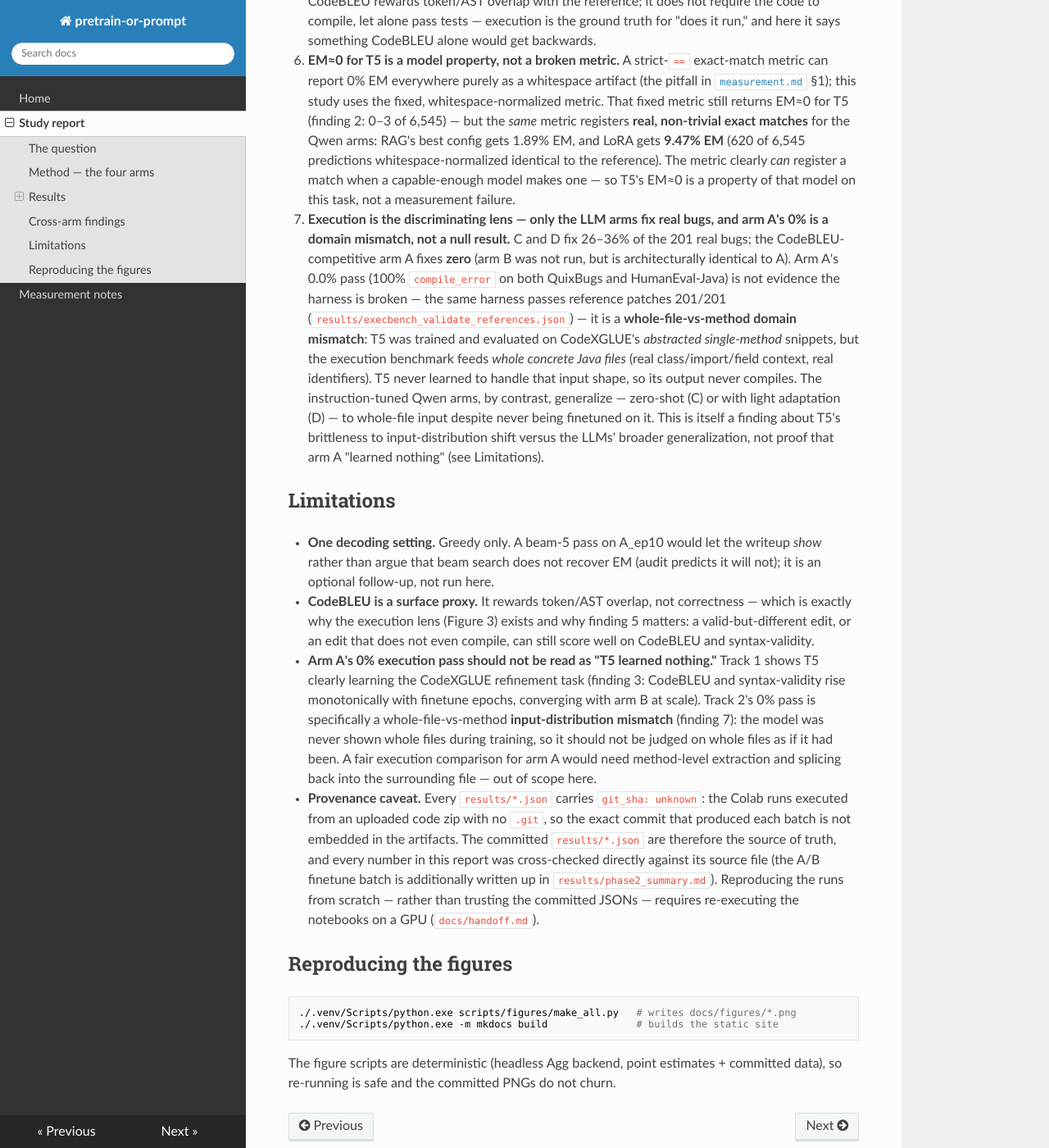
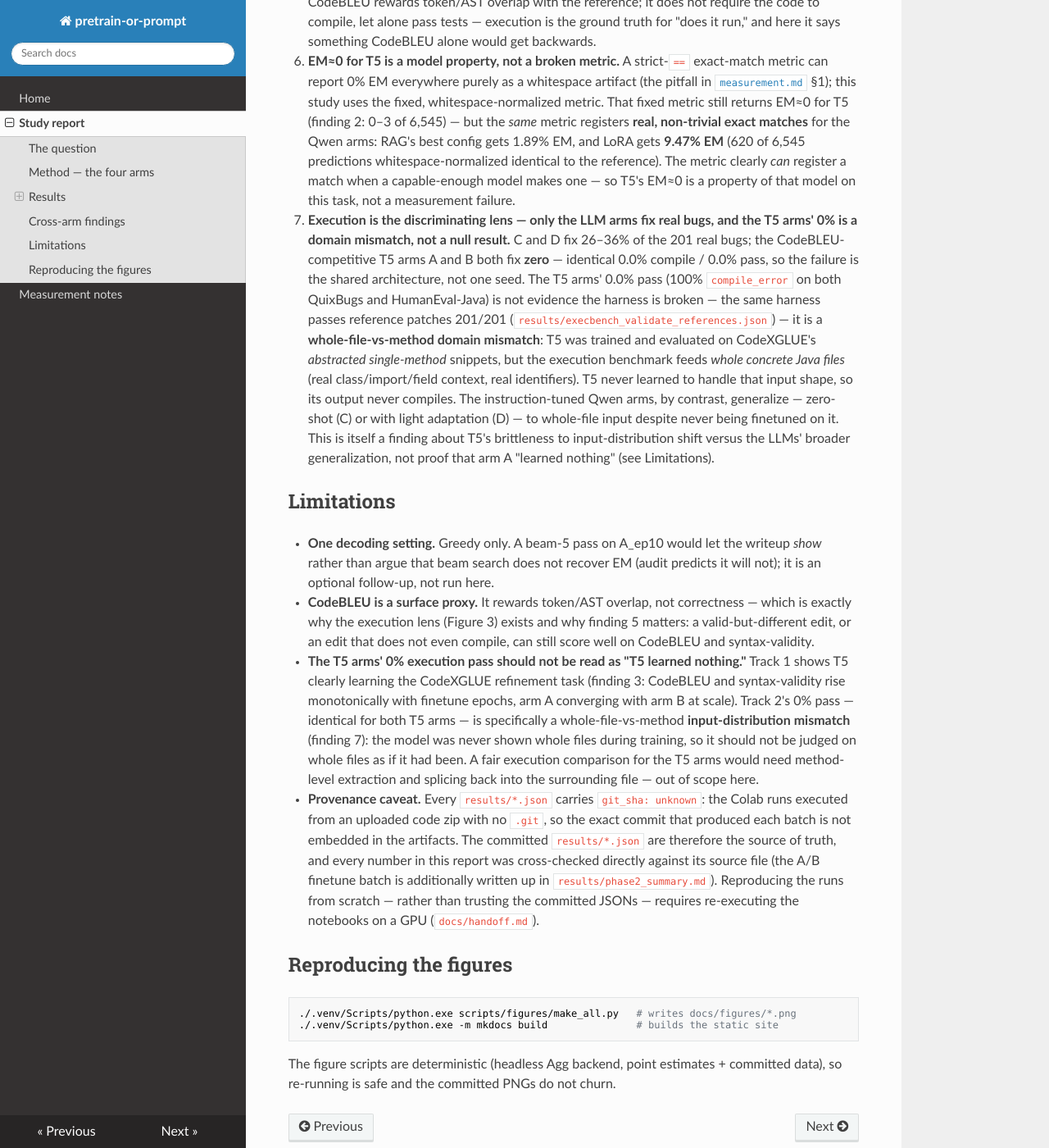
Before and after one commit to yib7/Strats-for-Bug-Fixing, an MkDocs documentation site: the page built from docs/report.md, in a window 1280 px wide and 1400 px high, scrolled down 6184 px. Shown: the whole window at 82% size. Built offline with MkDocs 1.6.1, drawn with Linux system fonts in a browser that asks for light colours; nearby versions of some CDN libraries; some of the changed text lies outside the part shown.

Commit message:
execbench: fold measured arm-B execution into the report (0%/0%, matches arm A)
The user ran the colab_execbench.ipynb arm-B cells; results/execbench_B.json
lands at 0.0% compile / 0.0% pass on all 201 bugs (40 QuixBugs + 161
HumanEval-Java, 100% compile_error) -- identical to arm A. This confirms the
whole-file-vs-method mismatch is shared by both from-scratch/pretrained T5 arms,
not an arm-A artifact.

- results/execbench_B.json committed; make_all.py rebuilds execbench_agreement.csv
  (now 4 rows) and re-renders Figure 3 (arm B point at pass@1=0, atop arm A).
- report.md: replaced every "arm B was not run ... an expectation, not a
  measurement" hedge (method execution lens, headline, findings 5/7, limitations)
  with the measured number.
- results-manifest.md: execbench_B flipped to done; tally 36/36, no optional gap.
- README / index / gpu-runbook / handoff: arm-B hedges -> measured 0%/0%.
- test_build_csv.py: refreshed the drift-guard docstring (arm B no longer absent).

Verify: 311 passed / 1 skipped, ruff + format clean, mkdocs green.

```diff
--- a/docs/report.md
+++ b/docs/report.md
@@ -46,10 +46,11 @@
 - **Execution lens (Track 2).** Predicted fixes run through the JDK harness over the 201 vendored
   QuixBugs-Java (40) + HumanEval-Java (161) bugs; the harness is validated **201/201 on reference
   patches** (`results/execbench_validate_references.json`). Real pass@1 / compile-rate per arm:
-  **A** — 0.0% compile, 0.0% pass (100% `compile_error`, both benches); **C (RAG)** — 70.6% compile,
-  **35.8%** pass (QuixBugs 25.0%, HumanEval-Java 38.5%); **D (LoRA)** — 69.2% compile, **26.4%** pass
-  (QuixBugs 32.5%, HumanEval-Java 24.8%). (Arm B was not run through the execution harness — optional
-  per the results manifest, skipped in this batch since its CodeBLEU is near-identical to arm A's.)
+  **A** — 0.0% compile, 0.0% pass (100% `compile_error`, both benches); **B** — 0.0% compile, 0.0% pass
+  (100% `compile_error`, both benches); **C (RAG)** — 70.6% compile, **35.8%** pass (QuixBugs 25.0%,
+  HumanEval-Java 38.5%); **D (LoRA)** — 69.2% compile, **26.4%** pass (QuixBugs 32.5%, HumanEval-Java
+  24.8%). Both T5 arms (A and B — trained on abstracted single methods) fix zero bugs; the two LLM arms
+  carry the entire execution signal.
 
 ## Results
 
@@ -143,16 +144,16 @@
 ![Execution pass@1 vs CodeBLEU per arm](figures/execution_vs_codebleu.png)
 
 *Figure 3 — `docs/figures/execution_vs_codebleu.png`. Real per-arm execution predictions
-(`results/execbench_{A,C,D}.json`) plotted against each arm's Track-1 CodeBLEU.* Each arm is one
-point (x = CodeBLEU, y = execution pass@1).
+(`results/execbench_{A,B,C,D}.json`) plotted against each arm's Track-1 CodeBLEU.* Each arm is one
+point (x = CodeBLEU, y = execution pass@1). Arms A and B sit atop each other at pass@1 = 0.
 
 **The headline: the two lenses disagree.** CodeBLEU ranks the arms **D (0.854) > C (0.652) > A ≈ B
-(≈0.48)**. Execution pass@1 ranks the three arms that were run **C (35.8%) > D (26.4%) > A (0.0%)** —
+(≈0.48)**. Execution pass@1 ranks the four arms **C (35.8%) > D (26.4%) > A ≈ B (0.0%)** —
 inverted at the top. Arm D "looks most right" by surface similarity; arm C "is most right" by
-does-it-actually-run. And arm A — CodeBLEU-competitive with C (0.48 vs 0.65, not wildly below) —
-fixes **zero** of 201 real bugs; CodeBLEU parity does not mean functional parity. (Arm B was not run
-through the harness; being architecturally identical to arm A and near-identical in CodeBLEU, it is
-expected to behave the same, but that is an expectation, not a measurement.) The takeaway is not
+does-it-actually-run. And arms A and B — CodeBLEU-competitive with C (0.48 vs 0.65, not wildly below) —
+fix **zero** of 201 real bugs; CodeBLEU parity does not mean functional parity. (Arm B, run through the
+same harness, lands at the identical 0.0% compile / 0.0% pass as arm A — the shared
+whole-file-vs-method mismatch, now measured rather than assumed.) The takeaway is not
 "CodeBLEU is useless" (it still separates all four arms from a random baseline and tracks
 syntax-validity sensibly within each arm) but that CodeBLEU is a **surface proxy** that does not
 preserve the functional-correctness ranking across architecturally different systems, and should not
@@ -208,10 +209,10 @@
    reference). The metric clearly *can* register a match when a capable-enough model makes one — so
    T5's EM≈0 is a property of that model on this task, not a measurement failure.
 
-7. **Execution is the discriminating lens — only the LLM arms fix real bugs, and arm A's 0% is a
+7. **Execution is the discriminating lens — only the LLM arms fix real bugs, and the T5 arms' 0% is a
    domain mismatch, not a null result.** C and D fix 26–36% of the 201 real bugs; the
-   CodeBLEU-competitive arm A fixes **zero** (arm B was not run, but is architecturally identical to
-   A). Arm A's 0.0% pass (100% `compile_error` on both
+   CodeBLEU-competitive T5 arms A and B both fix **zero** — identical 0.0% compile / 0.0% pass, so the
+   failure is the shared architecture, not one seed. The T5 arms' 0.0% pass (100% `compile_error` on both
    QuixBugs and HumanEval-Java) is not evidence the harness is broken — the same harness passes
    reference patches 201/201 (`results/execbench_validate_references.json`) — it is a
    **whole-file-vs-method domain mismatch**: T5 was trained and evaluated on CodeXGLUE's *abstracted
@@ -230,13 +231,13 @@
 - **CodeBLEU is a surface proxy.** It rewards token/AST overlap, not correctness — which is exactly why
   the execution lens (Figure 3) exists and why finding 5 matters: a valid-but-different edit, or an
   edit that does not even compile, can still score well on CodeBLEU and syntax-validity.
-- **Arm A's 0% execution pass should not be read as "T5 learned nothing."** Track 1 shows T5 clearly
+- **The T5 arms' 0% execution pass should not be read as "T5 learned nothing."** Track 1 shows T5 clearly
   learning the CodeXGLUE refinement task (finding 3: CodeBLEU and syntax-validity rise monotonically
-  with finetune epochs, converging with arm B at scale). Track 2's 0% pass is specifically a
-  whole-file-vs-method **input-distribution mismatch** (finding 7): the model was never shown whole
-  files during training, so it should not be judged on whole files as if it had been. A fair execution
-  comparison for arm A would need method-level extraction and splicing back into the surrounding file —
-  out of scope here.
+  with finetune epochs, arm A converging with arm B at scale). Track 2's 0% pass — identical for both T5
+  arms — is specifically a whole-file-vs-method **input-distribution mismatch** (finding 7): the model
+  was never shown whole files during training, so it should not be judged on whole files as if it had
+  been. A fair execution comparison for the T5 arms would need method-level extraction and splicing back
+  into the surrounding file — out of scope here.
 - **Provenance caveat.** Every `results/*.json` carries `git_sha: unknown`: the Colab runs executed
   from an uploaded code zip with no `.git`, so the exact commit that produced each batch is not
   embedded in the artifacts. The committed `results/*.json` are therefore the source of truth, and
```
Also changed, not shown: README.md (+4 -3 lines), docs/gpu-runbook-final.md (+7 -7 lines), docs/handoff.md (+8 -8 lines), docs/index.md (+3 -3 lines), docs/results-manifest.md (+9 -9 lines), docs/figures/execution_vs_codebleu.png, 3 other files.
